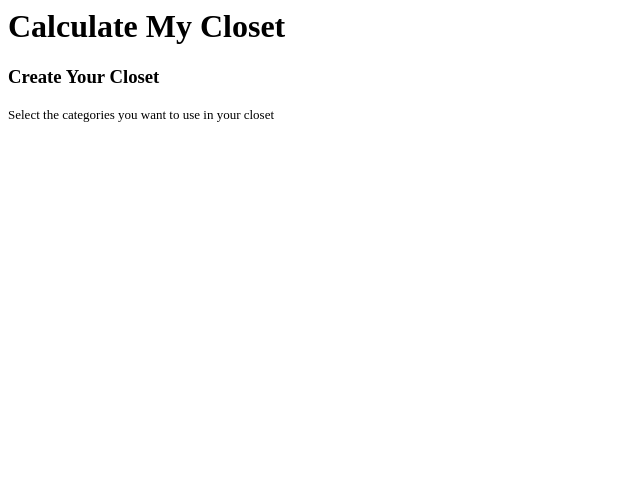
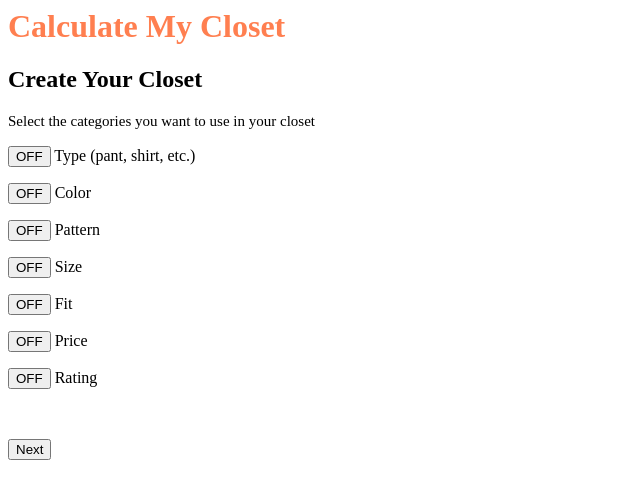
Before and after one commit to staceylavender/CalculatemyCloset, a PHP site: page /organize1.php in a window 1280 px wide. Shown: the top 499 px of the page, without its empty margins (0-640 px from the left). Run offline with PHP 8.4, Linux system fonts and the light colour scheme.

Commit message:
Added functionality

```diff
--- a/organize1.php
+++ b/organize1.php
@@ -4,6 +4,34 @@
     <title>Calculate My Closet</title>
 <head>
 <body>
-    <h1 style="font-family:Futura">Calculate My Closet</h1>
-    <h3 style="font-family:Futura">Create Your Closet</h3>
-    <p style="font-family:Futura; font-size:13px">Select the categories you want to use in your closet</p>
+    <h1 style="font-family:Futura; color:coral">Calculate My Closet</h1>
+    <h2 style="font-family:Futura">Create Your Closet</h2>
+    <p style="font-family:Futura; font-size:15px">Select the categories you want to use in your closet</p>
+
+<script type="text/javascript"> //start Javascript code
+
+function toggle(button) //create function called 'toggle' with parameter 'button'
+{
+  if(button.value=="OFF"){ //if button is off then turn it on
+   button.value="ON";}
+
+  else if(button.value=="ON"){ //if button is on then turn it off
+  button.value="OFF";}
+}
+//end of javascript code
+</script>
+
+<!--Buttons!-->
+<form>
+<p><input type="button" id="type" value="OFF" onclick="toggle(this);"> Type (pant, shirt, etc.) </p>
+<p><input type="button" id="color" value="OFF" onclick="toggle(this);"> Color</p>
+<p><input type="button" id="pattern" value="OFF" onclick="toggle(this);"> Pattern</p>
+<p><input type="button" id="size" value="OFF" onclick="toggle(this);"> Size</p>
+<p><input type="button" id="fit" value="OFF" onclick="toggle(this);"> Fit</p>
+<p><input type="button" id="price" value="OFF" onclick="toggle(this);"> Price</p>
+<p><input type="button" id="rating" value="OFF" onclick="toggle(this);"> Rating</p>
+<br>
+<p><input type="button" value="Next" onclick="location.href='organize2.php'; return false"></p>
+</form>
+
+</body>
```
